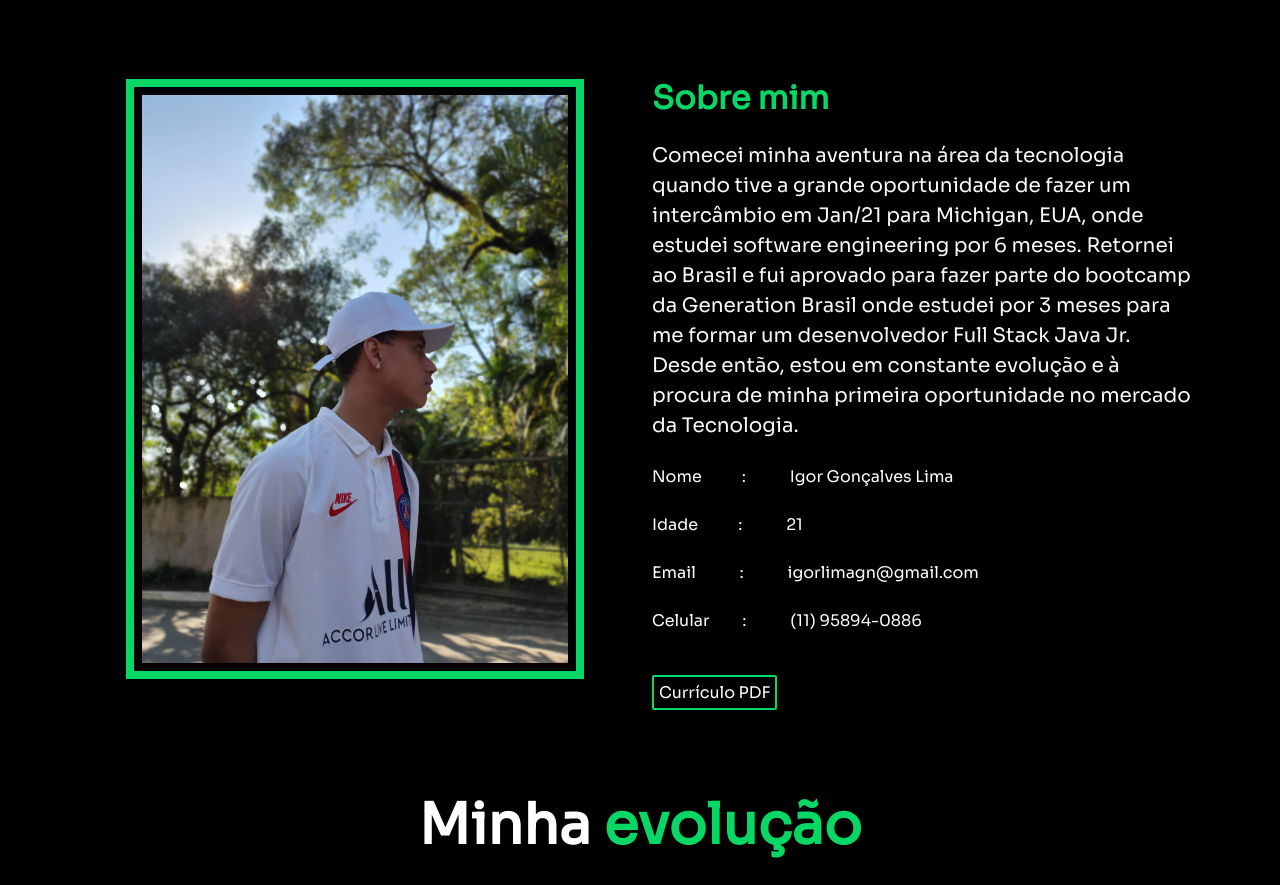
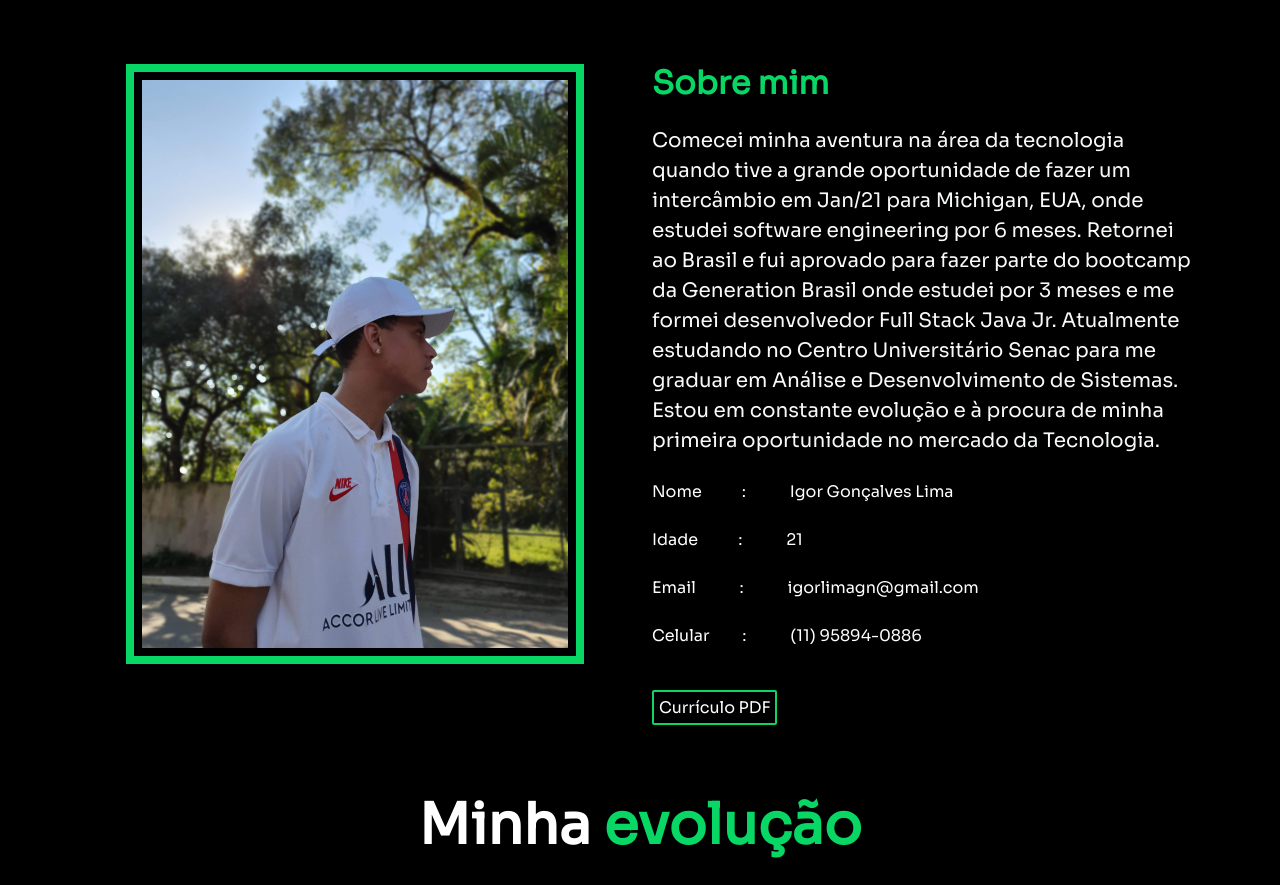
Before and after one commit to Igorgll/Portfolio, a website: page index.html in a window 1280 px wide. Shown: the part 860-1745 px from the top of the page. Drawn offline with nearby package versions, Linux system fonts and the light colour scheme.

Commit message:
Update index.html

```diff
--- a/index.html
+++ b/index.html
@@ -81,8 +81,7 @@
                     <h2 class="span fw-bold mb-4 h2Sobre noSelect">Sobre mim</h2>
                     <p class="text-light fs-5 mb-0 noSelect">
                         Comecei minha aventura na área da tecnologia quando tive a grande oportunidade de fazer um intercâmbio em Jan/21 para Michigan, EUA, onde estudei software engineering por 6 meses. Retornei ao Brasil e fui aprovado para fazer parte do bootcamp da Generation
-                        Brasil onde estudei por 3 meses para me formar um desenvolvedor Full Stack Java Jr. Desde então,
-                        estou em constante evolução e à procura de minha primeira oportunidade no
+                        Brasil onde estudei por 3 meses e me formei desenvolvedor Full Stack Java Jr. Atualmente estudando no Centro Universitário Senac para me graduar em Análise e Desenvolvimento de Sistemas. Estou em constante evolução e à procura de minha primeira oportunidade no
                         mercado da Tecnologia.
                     </p>
 
```
